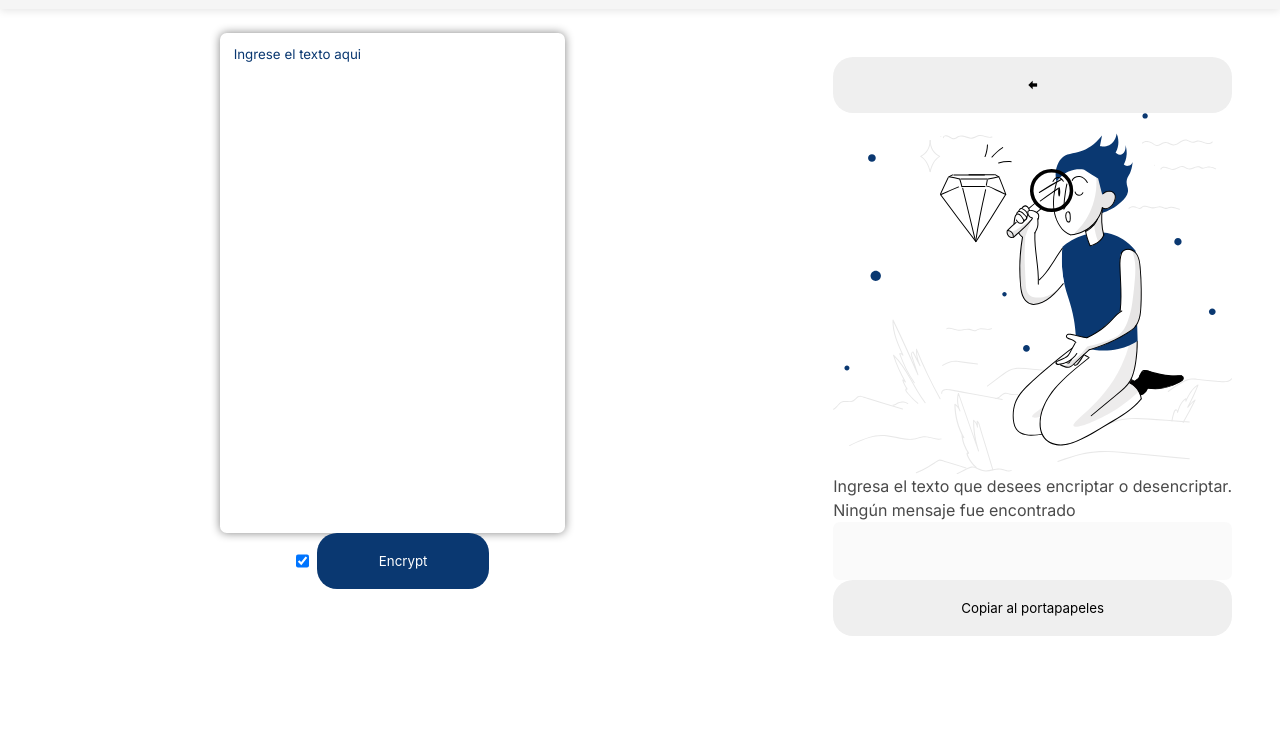
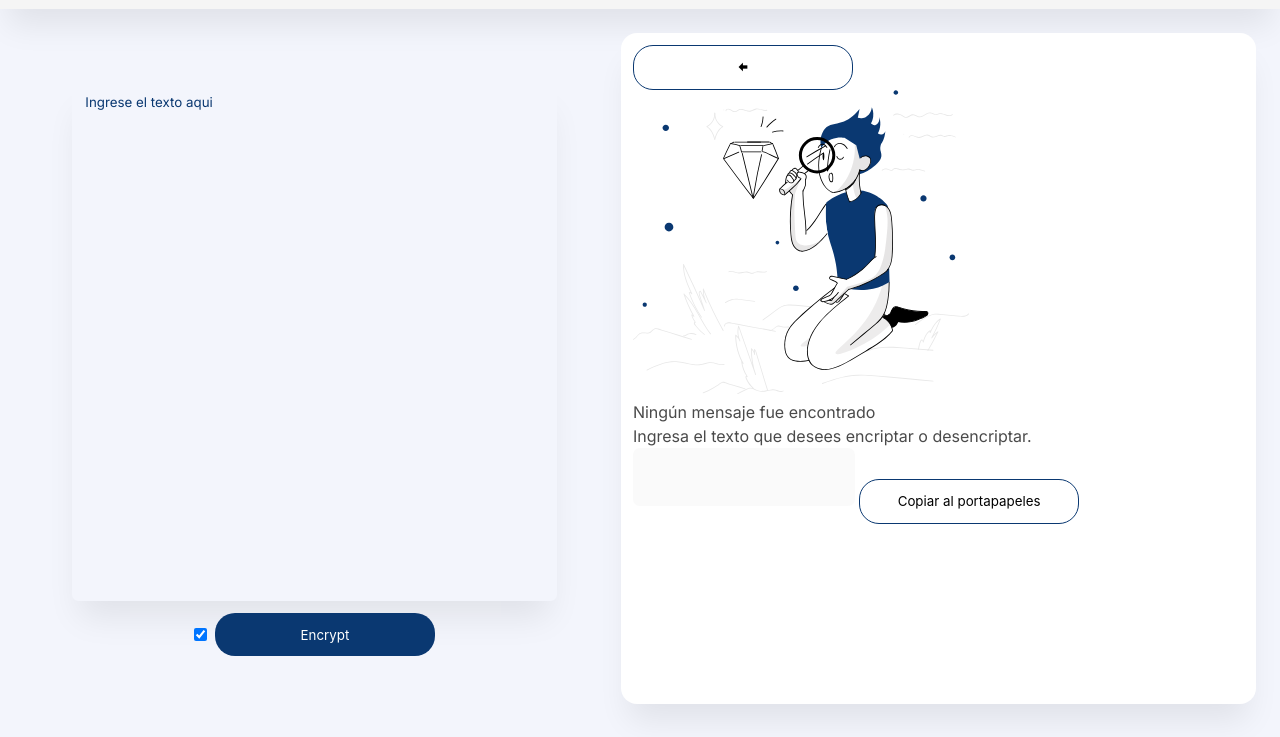
Before and after one commit to emmacv/encryption-app, a website: page index.html in a window 1280 px wide. Shown: the part 63-800 px from the top of the page. Drawn offline with Linux system fonts and the light colour scheme.

Commit message:
styles: add flex grow.

```diff
--- a/core/styles/styles.scss
+++ b/core/styles/styles.scss
@@ -3,11 +3,15 @@
 @import url('https://fonts.googleapis.com/css2?family=Inter:wght@200;400&display=swap');
 @import url('https://fonts.googleapis.com/css2?family=Inter:wght@200;400;700&display=swap');
 
+// color pallete
+$primary: #0A3871;
+$secondary: #f3f5fc;
 
-$dark-blue: #0A3871;
+$box-shadow: 0px 24px 32px -8px #00000014;
 
 // Overriding values
-$primary: $dark-blue;
+$dark-blue: $primary;
+$background-color: $secondary;
 $danger: #ca303070;
 $family-primary: 'Inter';
 
@@ -16,6 +20,15 @@ $border-radius: ();
 
 @for $i from 1 through 4 {
   $border-radius: map-merge($border-radius, ($i: #{$i * $base-radius}em));
+}
+
+html {
+  background-color: $background-color;
+  height: 100%;
+}
+
+body {
+  height: 100%;
 }
 
 textarea::placeholder {
@@ -27,18 +40,22 @@ textarea::placeholder {
 
 * {
   font-family: $family-primary;
+  box-sizing: border-box;
 }
 
 header {
-  box-shadow: 0 2px 0.5rem 0 rgba(0, 0, 0, 0.1);
+  box-shadow: $box-shadow;
 }
 
 button {
-  padding: 20px;
-  border: none;
+  padding: 1em 1.5em;
   outline: none;
   border-radius: map-get($border-radius, 3);
   cursor: pointer;
+  border: 1px $primary solid;
+  background-color: transparent;
+  width: 25%;
+  min-width: 220px;
 
   &:disabled {
     opacity: 0.5;
@@ -46,48 +63,10 @@ button {
   }
 }
 
-form {
-  position: relative;
-  display: flex;
-  flex-direction: column;
-  width: 50%;
-  margin: auto;
-  padding: 1.5em;
-
-  :not(input[type="checkbox"]:checked)+#action-button::before {
-    content: "De";
-  }
-
-  input[type="checkbox"]:checked+#action-button::before {
-    content: "En";
-  }
-
-  textarea {
-    height: 500px;
-    width: 100%;
-    min-width: 320px;
-    margin: 0 auto;
-    box-shadow: #0000007c 0px 0px 10px 0px;
-  }
-
-  .buttons-container {
-    gap: 0.5em;
-
-    button {
-      width: 50%;
-      background-color: $dark-blue;
-      color: $white;
-      transition: opacity 0.25s ease-in-out;
-      display: inline-block;
-    }
-  }
-
-  #switch-output {
-    cursor: pointer;
-  }
+main {
+  gap: 1em;
+  height: calc(100% - 961px + 880px);
 }
-
-.section {}
 
 textarea {
   overflow: auto;
@@ -99,15 +78,87 @@ textarea {
   color: $primary;
 }
 
+.section {
+  position: relative;
+  flex-basis: fit-content;
+
+  &__button-translate {
+    right: 0;
+    top: 50%;
+  }
+}
+
+form {
+  position: relative;
+  display: flex;
+  flex-direction: column;
+  margin: auto;
+  min-width: 320px;
+  height: 100%;
+
+  :not(input[type="checkbox"]:checked)+#action-button::before {
+    content: "De";
+  }
+
+  input[type="checkbox"]:checked+#action-button::before {
+    content: "En";
+  }
+
+  textarea {
+    min-height: 500px;
+    height: 100%;
+    width: 100%;
+    min-width: 320px;
+    margin: 0 auto;
+    box-shadow: $box-shadow;
+    background-color: transparent;
+  }
+
+  .buttons-container {
+    gap: 0.5em;
+
+    button {
+      width: 25%;
+      background-color: $dark-blue;
+      color: $white;
+      transition: opacity 0.25s ease-in-out;
+      display: inline-block;
+      border: none;
+    }
+  }
+
+  #switch-output {
+    cursor: pointer;
+  }
+}
+
+#output {
+  img[alt="guy-searching"] {
+    max-width: 100%;
+    height: auto;
+  }
+  background-color: $white;
+  border-radius: map-get($border-radius, 2);
+  box-shadow: $box-shadow;
+
+  &-text:read-only {
+    color: #0000007c;
+  }
+}
+
 .error {
   border: solid $danger 2px;
 }
 
-img[alt="guy-searching"] {
-  max-width: 100%;
-  height: auto;
+.hidden {
+  display: none;
 }
 
-#output-text:read-only {
-  color: #0000007c;
+@media (max-width: 720px) {
+  .section {
+    &__button-translate {
+      position: relative;
+      top: 0;
+    }
+  }
 }
--- a/index.html
+++ b/index.html
@@ -16,26 +16,29 @@
     <img src="public/logo.png" alt="Logo">
     <h1>Message encryption app</h1>
   </header>
-  <main class="is-flex is-justify-content-center is-flex-wrap-wrap">
-    <section id="message" class="is-flex-grow-1 is-flex-shrink-1">
+  <main class="is-flex is-justify-content-center is-flex-wrap-wrap p-5">
+    <section id="message" class="section is-flex-grow-1 is-flex-shrink-1">
       <form onsubmit="encryptOrDecryptMessage(event);" id="message-form">
         <textarea name="message" id="message" oninput="verifyMessage(event.target.value)" placeholder="Ingrese el texto aqui"></textarea>
-        <div class="is-flex is-justify-content-center buttons-container">
+        <div class="is-flex is-justify-content-center buttons-container mt-3">
           <input type="checkbox" name="switch" checked>
           <button id="action-button">crypt</button>
         </div>
-        <!-- <i id="switch-output" onclick="moveOutputToMsgArea();">move to message area</i> -->
       </form>
     </section>
-    <section id="output" class="section is-flex is-flex-direction-column">
-      <button>
+    <section id="output" class="section is-flex-grow-1 is-flex is-flex-direction-column p-3">
+      <button class="section__button-translate">
         <span class="mdi mdi-arrow-left-bold"></span>
       </button>
-      <img alt="guy-searching" src="assets/Muñeco.svg">
-      <span>Ingresa el texto que desees encriptar o desencriptar.</span>
-      <span>Ningún mensaje fue encontrado</span>
-      <textarea id="output-text" disabled></textarea>
-      <button type="button" onclick="copyToClipboard();">Copiar al portapapeles</button>
+      <div id="no-message">
+        <img alt="guy-searching" src="assets/Muñeco.svg">
+        <p>Ningún mensaje fue encontrado</p>
+        <p>Ingresa el texto que desees encriptar o desencriptar.</sp>
+      </div>
+      <div>
+        <textarea id="output-text" disabled></textarea>
+        <button type="button" onclick="copyToClipboard();">Copiar al portapapeles</button>
+      </div>
     </section>
   </main>
   <p>
```
Also changed, not shown: core/styles/styles.css.
